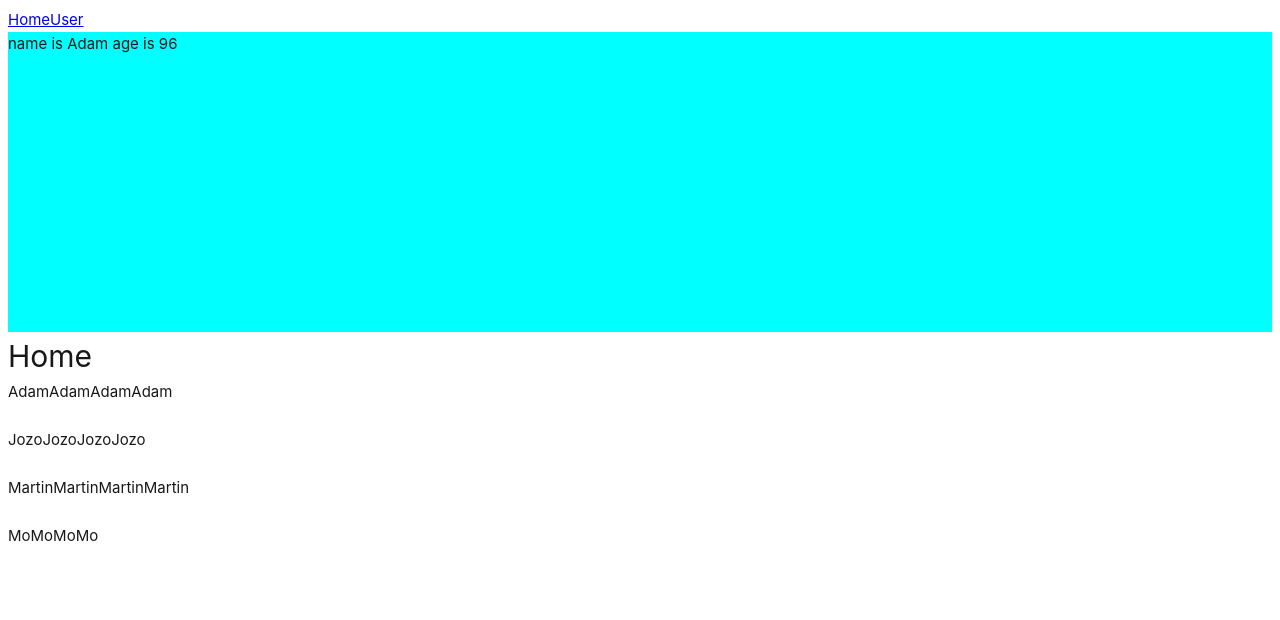
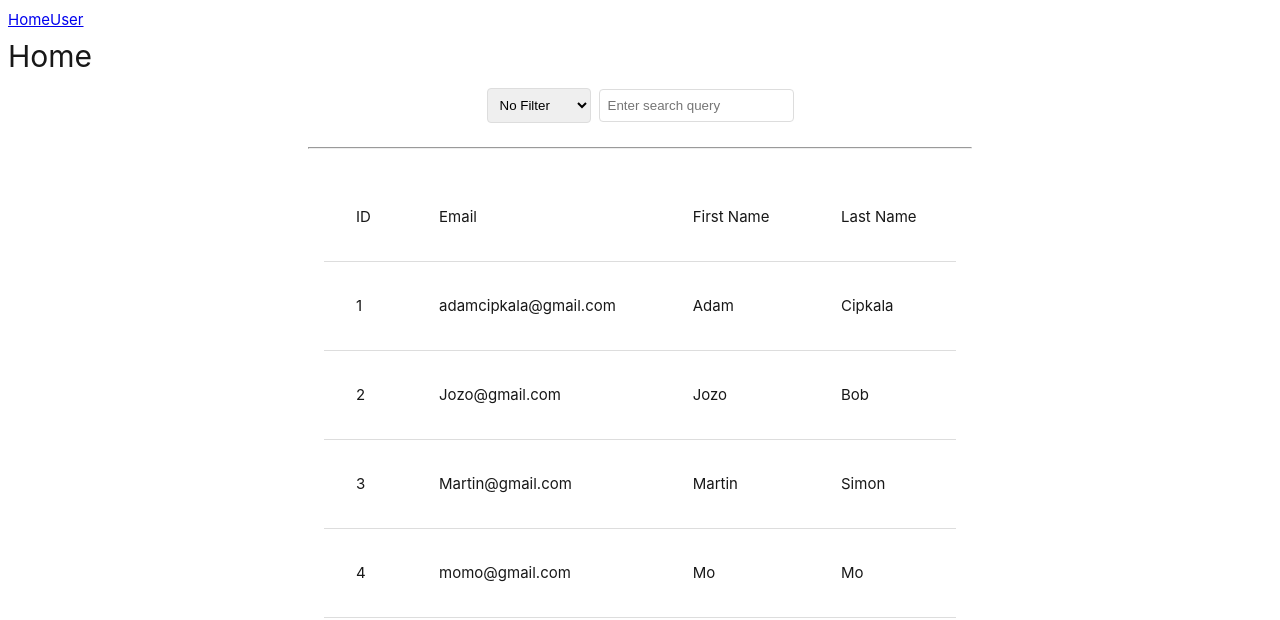
Before and after one commit to Zealand-CS/web-front, a Vue app: page / in a window 1280 px wide. Shown: the top 620 px of the page. Built offline with nearby package versions, Linux system fonts and the light colour scheme.

Commit message:
WIP, Filter and User

```diff
--- a/src/api/users.api.ts
+++ b/src/api/users.api.ts
@@ -27,24 +27,24 @@ export const mock: UserAPI[] = [
         id: 2,
         nfcCardId: '4548664',
         firstName: 'Jozo',
-        lastName: 'Cipkala',
-        email: 'adamcipkala@gmail.com',
+        lastName: 'Bob',
+        email: 'Jozo@gmail.com',
         role: 1
     },
     {
         id: 3,
         nfcCardId: '4548664',
         firstName: 'Martin',
-        lastName: 'Cipkala',
-        email: 'adamcipkala@gmail.com',
+        lastName: 'Simon',
+        email: 'Martin@gmail.com',
         role: 1
     },
     {
         id: 4,
         nfcCardId: '4548664',
         firstName: 'Mo',
-        lastName: 'Cipkala',
-        email: 'adamcipkala@gmail.com',
+        lastName: 'Mo',
+        email: 'momo@gmail.com',
         role: 1
     }
 ]
--- /dev/null
+++ b/src/components/FilterComponent.vue
@@ -0,0 +1,117 @@
+<script lang="ts">
+
+  const filterCriteria: { id: number; key: string; label: string }[] = [
+    { id: 1, key: 'id', label: 'ID' },
+    { id: 2, key: 'email', label: 'Email' },
+    { id: 3, key: 'firstName', label: 'First Name' },
+    { id: 4, key: 'lastName', label: 'Last Name' }
+  ];
+
+  interface FilterProperties {
+    filterCriteria: { id: number; key: string; label: string }[];
+    selectedFilter: string | null;
+    searchQuery: string;
+    filteredData: any[];
+  }
+  export default {
+    props: {
+      data: {
+        type: Array,
+        required: true,
+      }
+    },
+    data(): FilterProperties {
+      return {
+        filterCriteria,
+        selectedFilter: null,
+        searchQuery: '',
+        filteredData: this.data as FilterProperties[],
+      };
+    },
+    methods: {
+      filterData(): any[] {
+        if (!this.selectedFilter) {
+          return this.data;
+        }
+        return this.data.filter(item => {
+          if (this.selectedFilter !== null) {
+            const filterValue = (item as any)[this.selectedFilter];
+            return filterValue.toString().toLowerCase().includes(this.searchQuery.toLowerCase());
+          }
+          return false;
+        });
+      }
+    }
+  }
+</script>
+
+<template>
+  <div>
+    <div class="filter-container">
+      <select v-model="selectedFilter">
+        <option value="null">No Filter</option>
+        <option v-for="criteria in filterCriteria" :value="criteria.key">{{ criteria.label }}</option>
+      </select>
+      <input v-model="searchQuery" placeholder="Enter search query" />
+    </div>
+    <br>
+    <hr style="margin: 0 300px;" />
+    <br>
+    <table class="table-container">
+      <thead>
+        <tr>
+          <th v-for="property in filterCriteria">{{ property.label }}</th>
+        </tr>
+      </thead>
+      <tbody>
+        <tr v-for="item in filterData()">
+          <td v-for="property in filterCriteria">{{ item[property.key] }}</td>
+        </tr>
+      </tbody>
+    </table>
+  </div>
+  </template>
+
+
+<style>
+
+  .filter-container {
+    text-align: center;
+  }
+
+  .table-container {
+    margin: 0 auto;
+    width: 50%;
+  }
+
+  table {
+    border-collapse: collapse;
+  }
+
+  th, td {
+    padding: 32px;
+    text-align: left;
+    border-bottom: 1px solid #ddd;
+  }
+
+  tr:hover {
+    background-color: #f5f5f5;
+  }
+
+  select {
+    margin-top: 8px;
+    padding: 8px;
+    border: 1px solid #ddd;
+    border-radius: 4px;
+  }
+
+  option {
+    padding: 8px;
+  }
+  input {
+    margin-left: 8px;
+    padding: 8px;
+    border: 1px solid #ddd;
+    border-radius: 4px;
+  }
+</style>
--- /dev/null
+++ b/src/components/UserComponent.vue
@@ -0,0 +1,32 @@
+<script setup lang="ts">
+import type { UserAPI } from '@/api/users.api';
+
+interface UserProps {
+  user: UserAPI
+}
+defineProps<UserProps>();
+</script>
+
+<template>
+    <div>
+      <h1>User id is {{ user.id }}</h1>
+      <label for="FirstName">FirstName: </label>
+      <input type="text" id="FirstName" name="name" :value="user.firstName" disabled/>
+      <label for="LastName">LastName: </label>
+      <input type="text" id="LastName" name="lastname" :value="user.lastName" disabled />
+
+      <label for="Email"> Email: </label>
+      <input type="text" id="Email" name="email" :value="user.email" disabled/>
+      <label for="ID"> Id: </label>
+      <input type="text" id="ID" name="id" :value="user.id" disabled/>
+
+      <span>
+        <button>Update</button>
+      </span>
+    </div>
+  </template>
+
+
+<style scoped>
+
+</style>
--- a/src/views/Home.vue
+++ b/src/views/Home.vue
@@ -1,13 +1,17 @@
 <script setup lang="ts">
 import Header from '../components/Header.vue';
 import HomeList from '../components/HomeList.vue';
+import FilterComponent from '../components/FilterComponent.vue';
 import {mock} from '../api/users.api'
+
+
 </script>
-
 <template>
   <div>
-    <Header name="Adam" :age="96" />
     <h1>Home</h1>
-    <HomeList :users="mock"/>
+    <!-- <HomeList :users="mock"/> -->
+    <FilterComponent :data="mock"></FilterComponent>
+    <!-- <Header name="Adam" :age="96" /> -->
+
   </div>
 </template>
--- a/src/views/User.vue
+++ b/src/views/User.vue
@@ -1,5 +1,11 @@
+<script setup lang="ts">
+import Header from '../components/Header.vue';
+import UserComponent from '../components/UserComponent.vue';
+import {mock} from '../api/users.api'
+</script>
+
 <template>
   <div>
-    <h1>User id is {{ $route.params.id }}</h1>
+    <UserComponent :user="mock[0]"></UserComponent>
   </div>
 </template>
```
Also changed, not shown: 1 other file (tests, documents, lock files or other folders).
